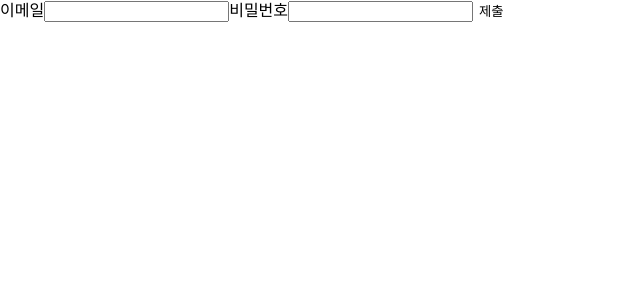
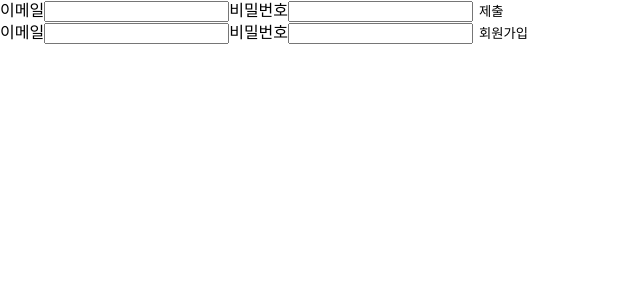
Before and after one commit to wjdgml3834/wanted-pre-onboarding-challenge-fe-1, a React (Create React App) app: page / in a window 1280 px wide. Shown: the top 300 px of the page, without its empty margins (0-640 px from the left). Built offline with nearby package versions, Linux system fonts and the light colour scheme.

Commit message:
✨Feat: create SignUp pages

```diff
--- a/src/App.js
+++ b/src/App.js
@@ -1,11 +1,13 @@
 import GlobalStyle from "./styles/GlobalStyle";
 import Login from "./pages/auth/Login";
+import SignUp from "./pages/auth/SignUp";
 
 function App() {
   return (
     <div className="App">
       <GlobalStyle />
       <Login />
+      <SignUp />
     </div>
   );
 }
--- /dev/null
+++ b/src/pages/auth/SignUp.jsx
@@ -0,0 +1,13 @@
+function SignUp() {
+  return (
+    <form>
+      <label for="email">이메일</label>
+      <input type="email" id="email" />
+      <label for="password">비밀번호</label>
+      <input type="password" id="password" />
+      <button type="submit">회원가입</button>
+    </form>
+  );
+}
+
+export default SignUp;
```
